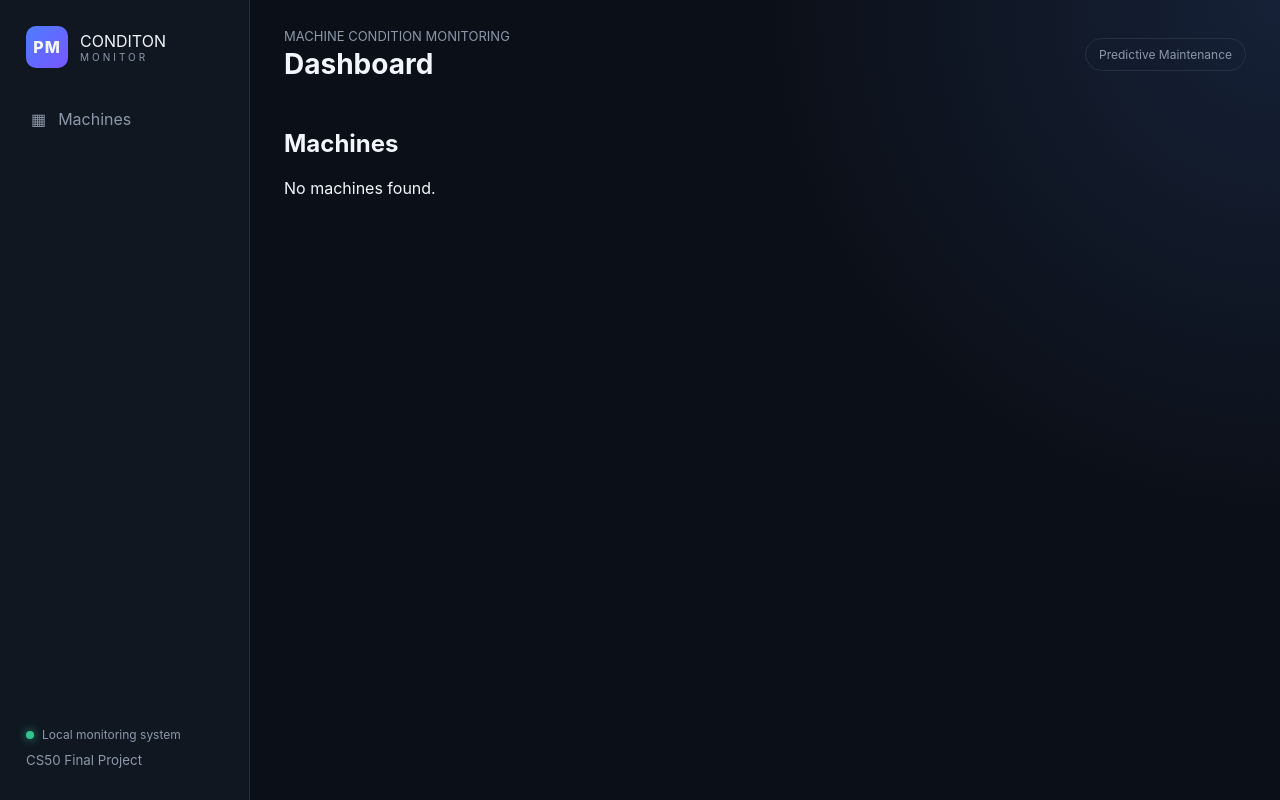
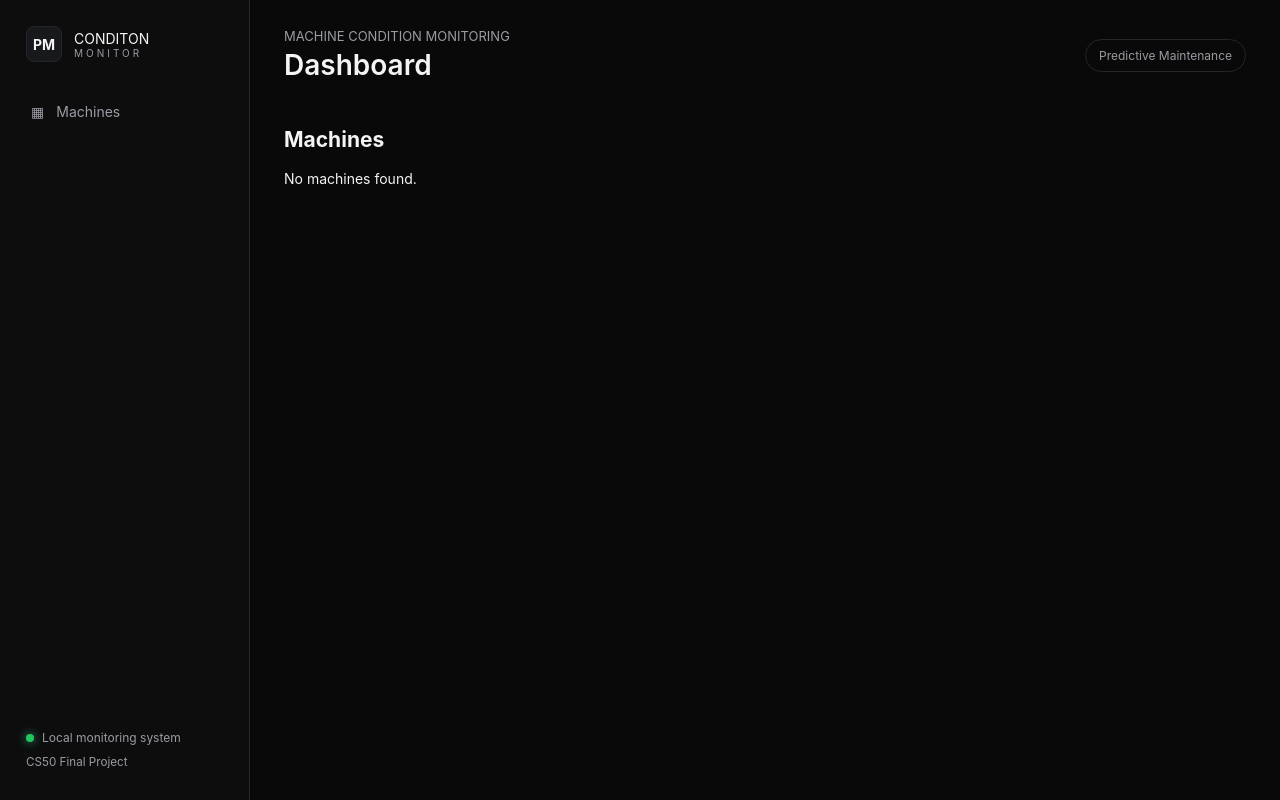
Before and after one commit to crushzz12/predictive-maintenance-system, a Flask app: page / in a window 1280 px wide. Run offline with Flask 3, Linux system fonts and the light colour scheme; data that the repository does not hold is empty.

Commit message:
Refine dashboard theme and typography

```diff
--- a/src/static/style.css
+++ b/src/static/style.css
@@ -1,23 +1,22 @@
 /* Choose theme colour */
 :root {
-    --bg: #0b0f17;
-    --sidebar: #111722;
-    --panel: #141b27;
-    --panel-hover: #182131;
+    --bg: #090909;
+    --sidebar: #0d0d0e;
+    --panel: #111214;
+    --panel-hover: #151619;
 
-    --border: #253044;
+    --border: #25262a;
 
-    --text: #f3f6fb;
-    --muted: #8c98aa;
+    --text: #f4f4f5;
+    --muted: #9a9ca3;
 
-    --primary: #4c7dff;
-    --primary-soft: rgba(76, 125, 255, 0.14);
+    --primary: #3b82f6;
 
-    --success: #31c48d;
-    --warning: #f5b942;
-    --danger: #ef5b69;
+    --success: #22c55e;
+    --warning: #f59e0b;
+    --danger: #ef4444;
 
-    --radius: 14px;
+    --radius: 10px;
 }
 
 * {
@@ -26,9 +25,10 @@
 
 body {
     margin: 0;
-    font-family: Inter, system-ui, -apple-system, BlinkMacSystemFont, 'Segoe UI', sans-serif;
-    background: radial-gradient(circle at top right, #162137, var(--bg) 35%);
+    font-family: Inter, system-ui, -apple-system, BlinkMacSystemFont, 'Segoe UI', Arial, sans-serif;
+    background: var(--bg);
     color: var(--text);
+    font-size: 14px;
 }
 
 a {
@@ -47,7 +47,7 @@ a {
     position: sticky;
     top: 0;
     height: 100vh;
-    background: rgba(17, 23, 34, 0.96);
+    background: var(--sidebar);
     border-right: 1px solid var(--border);
     padding: 26px 18px;
     display: flex;
@@ -63,14 +63,14 @@ a {
 }
 
 .brand-icon {
-    width: 42px;
-    height: 42px;
+    width: 36px;
+    height: 36px;
     display: grid;
     place-items: center;
-    border-radius: 10px;
-    background: linear-gradient(135deg, #4c7dff, #7857ff);
-    font-weight: 800;
-    letter-spacing: 1px;
+    border-radius: 8px;
+    background: #18191c;
+    border: 1px solid var(--border);
+    font-weight: 700;
 }
 
 .brand-subtitle {
@@ -136,8 +141,9 @@ a {
 }
 
 .topbar h1 {
-    margin: 3px 0 0;
+    margin: 4px 0 0;
     font-size: 28px;
+    font-weight: 600;
 }
 
 .topbar-label {
```
Also changed, not shown: other parts of src/static/style.css (+17 -10 lines), src/templates/machine.html (+9 -9 lines).
